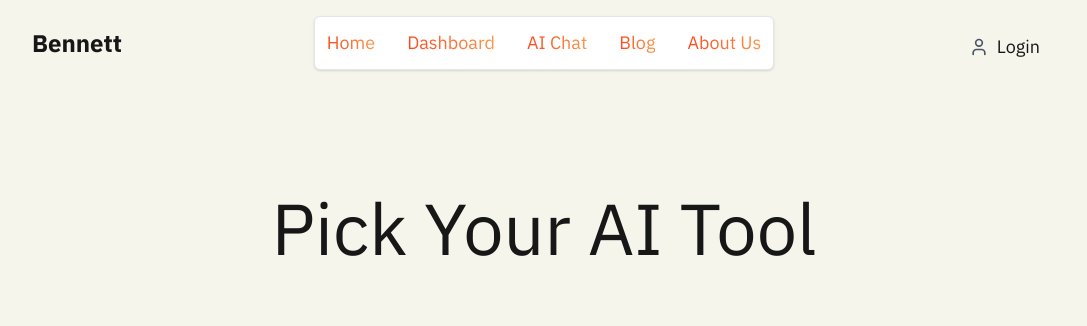
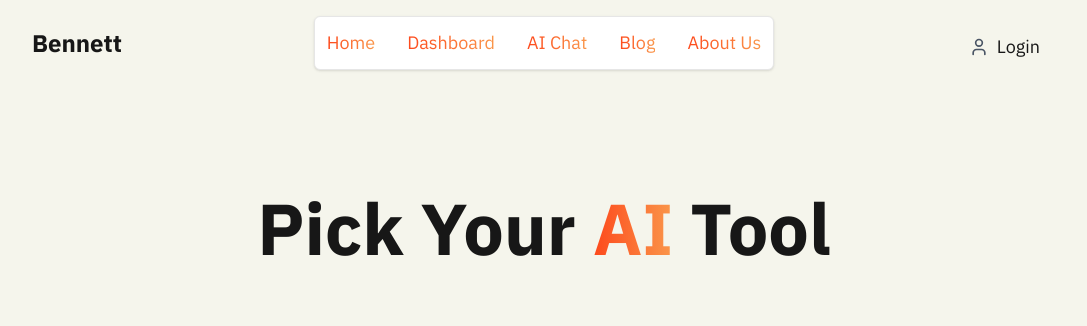
Before and after one commit to Velqen/Velqen-Webpage, a Next.js app: page / in a window 1280 px wide. Shown: the top 326 px of the page, without its empty margins (96-1183 px from the left). Built offline with nearby package versions, Linux system fonts and the light colour scheme; no server answers.

Commit message:
home colour

```diff
--- a/src/app/page.tsx
+++ b/src/app/page.tsx
@@ -20,7 +20,9 @@ export default function Home() {
   return isSmallDevice ? (
     <div className="min-h-screen w-full flex flex-col justify-center items-center pt-24">
       <div className="w-[90%] flex flex-col justify-center items-center">
-        <h1 className="text-4xl py-4 ">Pick Your AI Tool</h1>
+        <h1 className="text-4xl py-4 font-bold">
+          Pick Your <span className="bennett-gradient-text">AI</span> Tool
+        </h1>
         <GlideLink />
       </div>
 
@@ -81,7 +83,9 @@ export default function Home() {
   ) : (
     <div className="min-h-screen w-full flex flex-col justify-center items-center pt-44">
       <div className="w-[80%] flex flex-col justify-center items-center">
-        <h1 className="text-7xl py-4 ">Pick Your AI Tool</h1>
+        <h1 className="text-7xl py-4 font-bold">
+          Pick Your <span className="bennett-gradient-text">AI</span> Tool
+        </h1>
         <GlideLink />
       </div>
 
```
